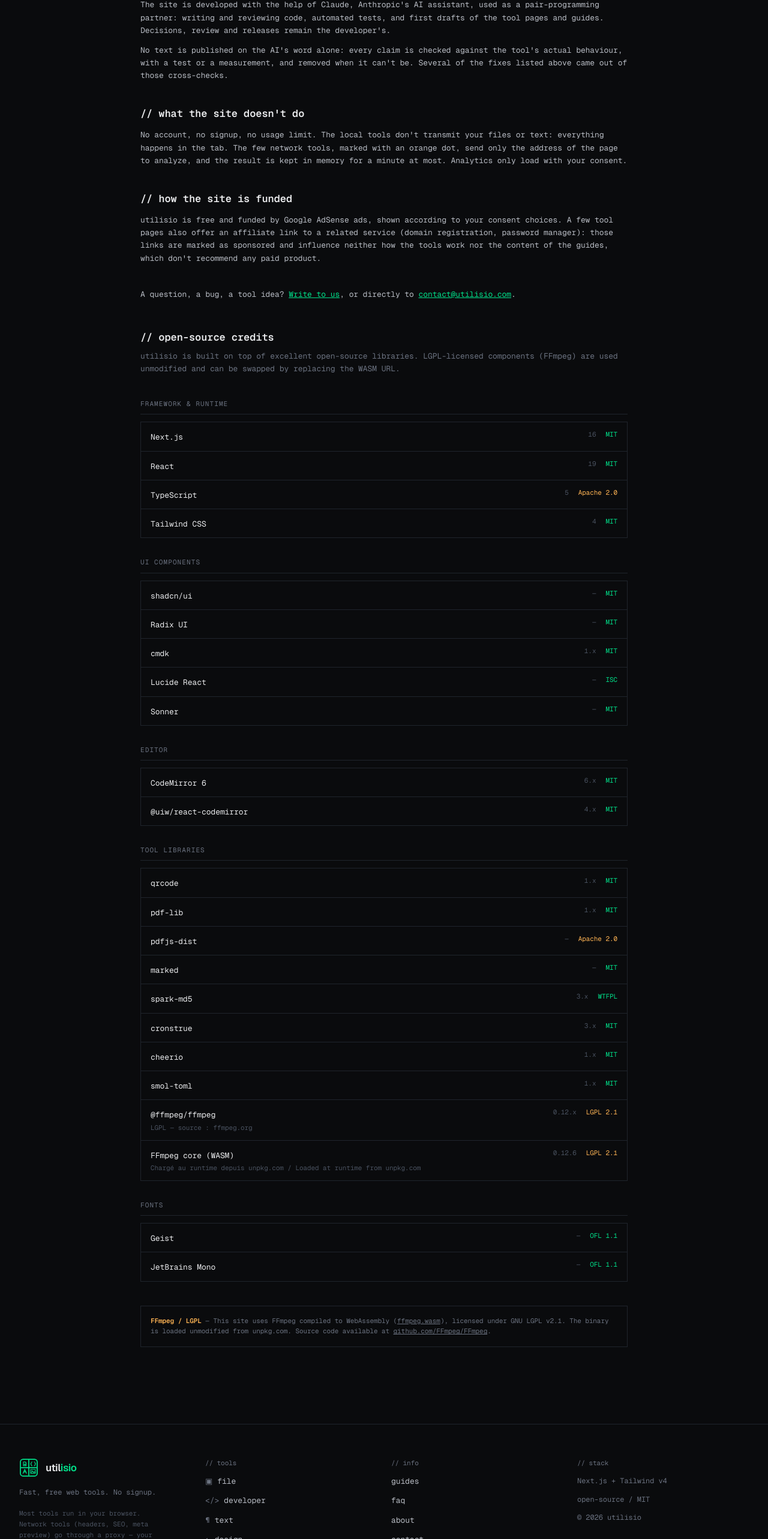
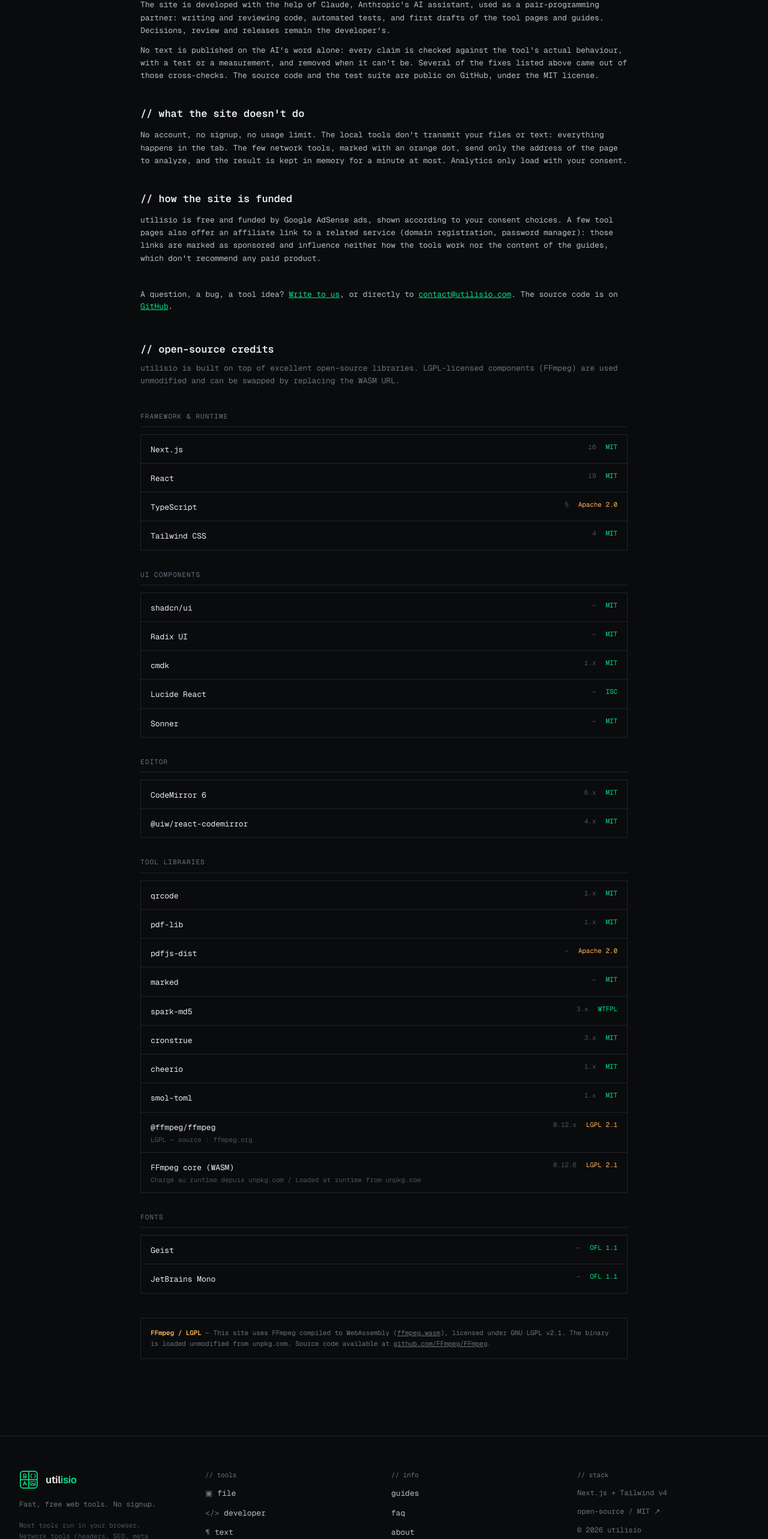
Before and after one commit to devendirect/toolhub, a Next.js app: page /en/about in a window 1280 px wide. Shown: the part 919-3485 px from the top of the page at 60% size. Built offline with nearby package versions, Linux system fonts and the light colour scheme; no server answers.

Commit message:
feat(oss): liens vers le dépôt public (MIT) — encadré outils, pied de page, CGU, mentions légales, à propos

```diff
--- a/app/[lang]/legal/page.tsx
+++ b/app/[lang]/legal/page.tsx
@@ -1,6 +1,6 @@
 import Link from "next/link";
 import type { Metadata } from "next";
-import { SITE_URL, BRAND_NAME } from "@/lib/brand";
+import { SITE_URL, BRAND_NAME, REPO_URL } from "@/lib/brand";
 import { coerceLang } from "@/lib/localePath";
 
 /**
@@ -56,7 +56,7 @@
           <p>{HOST.name}<br />{HOST.address}<br />Téléphone : {HOST.phone}<br />SIREN : {HOST.siren}</p>
         </> },
         { h: "// propriété intellectuelle", body: <>
-          <p>Les textes, guides et le code propre du site sont la propriété de l&apos;éditeur. Leur reproduction à l&apos;identique, totale ou partielle, sans autorisation n&apos;est pas permise ; une courte citation avec un lien vers la page d&apos;origine est bienvenue.</p>
+          <p>Le code source du site, y compris les textes des pages et des guides qu&apos;il contient, est publié sous licence MIT sur <a href={REPO_URL} className="text-brand underline" target="_blank" rel="noopener noreferrer">GitHub</a> : vous pouvez le réutiliser, à condition de conserver la mention de copyright et le texte de la licence. Le nom et le logo {BRAND_NAME} ne sont pas couverts par cette licence.</p>
           <p>Le site s&apos;appuie sur des bibliothèques open source, utilisées selon leurs licences respectives : la liste et les licences figurent sur la page <Link href={`/${l}/about`} className="text-brand underline">à propos</Link>.</p>
         </> },
         { h: "// données personnelles et cookies", body: <>
@@ -75,7 +75,7 @@
           <p>{HOST.name}<br />{HOST.address}<br />Phone: +33 {HOST.phone.slice(1)}<br />SIREN: {HOST.siren}</p>
         </> },
         { h: "// intellectual property", body: <>
-          <p>The texts, guides and the site&apos;s own code belong to the publisher. Copying them in full or in part without permission is not allowed; a short quotation with a link to the original page is welcome.</p>
+          <p>The site&apos;s source code, including the page and guide texts it contains, is published under the MIT license on <a href={REPO_URL} className="text-brand underline" target="_blank" rel="noopener noreferrer">GitHub</a>: you may reuse it as long as you keep the copyright notice and the license text. The {BRAND_NAME} name and logo are not covered by that license.</p>
           <p>The site relies on open-source libraries, used under their respective licenses: the list and licenses are on the <Link href={`/${l}/about`} className="text-brand underline">about</Link> page.</p>
         </> },
         { h: "// personal data and cookies", body: <>
--- a/app/[lang]/terms/page.tsx
+++ b/app/[lang]/terms/page.tsx
@@ -1,5 +1,5 @@
 import type { Metadata } from "next";
-import { BRAND_NAME, SITE_URL } from "@/lib/brand";
+import { BRAND_NAME, SITE_URL, REPO_URL } from "@/lib/brand";
 import type { Lang } from "@/lib/types";
 import { coerceLang } from "@/lib/localePath";
 import { networkToolNames } from "@/lib/tools";
@@ -85,7 +85,7 @@
       {
         heading: "// intellectual property",
         content: [
-          `The ${BRAND_NAME} name, design and underlying code are the property of their respective owners; the site's source is open-source under the MIT license, as noted in the footer. This does not extend to third-party trademarks, fonts, or libraries used under their own licenses, nor to any content you generate using the tools, which remains yours.`,
+          `The ${BRAND_NAME} name, design and underlying code are the property of their respective owners; the site's source code is open source under the MIT license and published on GitHub (${REPO_URL}). This does not extend to third-party trademarks, fonts, or libraries used under their own licenses, nor to any content you generate using the tools, which remains yours.`,
         ],
       },
       {
@@ -164,7 +164,7 @@
       {
         heading: "// propriété intellectuelle",
         content: [
-          `Le nom ${BRAND_NAME}, le design et le code sous-jacent sont la propriété de leurs détenteurs respectifs ; le code source du site est open-source sous licence MIT, comme indiqué en pied de page. Cela ne s'étend pas aux marques, polices ou bibliothèques tierces utilisées sous leurs propres licences, ni au contenu que vous générez à l'aide des outils, qui reste le vôtre.`,
+          `Le nom ${BRAND_NAME}, le design et le code sous-jacent sont la propriété de leurs détenteurs respectifs ; le code source du site est open source sous licence MIT et publié sur GitHub (${REPO_URL}). Cela ne s'étend pas aux marques, polices ou bibliothèques tierces utilisées sous leurs propres licences, ni au contenu que vous générez à l'aide des outils, qui reste le vôtre.`,
         ],
       },
       {
--- a/components/about/AboutStory.tsx
+++ b/components/about/AboutStory.tsx
@@ -1,5 +1,6 @@
 import Link from "next/link";
 import { localePath } from "@/lib/localePath";
+import { REPO_URL } from "@/lib/brand";
 import type { Lang } from "@/lib/types";
 
 /**
@@ -30,7 +31,7 @@
       h: "// comment le site est fait",
       p: [
         "Le site est développé avec l'aide de Claude, l'assistant d'IA d'Anthropic, utilisé comme un binôme de développement : écriture et relecture du code, tests automatiques, premières versions des textes des pages outils et des guides. Les décisions, la relecture et la mise en ligne restent celles du développeur.",
-        "Aucun texte n'est publié sur la seule foi de l'IA : chaque affirmation est vérifiée contre le comportement réel de l'outil, par un test ou une mesure, et retirée quand elle ne peut pas l'être. Plusieurs des corrections citées plus haut sont d'ailleurs nées de ces vérifications croisées.",
+        "Aucun texte n'est publié sur la seule foi de l'IA : chaque affirmation est vérifiée contre le comportement réel de l'outil, par un test ou une mesure, et retirée quand elle ne peut pas l'être. Plusieurs des corrections citées plus haut sont d'ailleurs nées de ces vérifications croisées. Le code source et la suite de tests sont publics sur GitHub, sous licence MIT.",
       ],
     },
     {
@@ -70,7 +71,7 @@
       h: "// how the site is built",
       p: [
         "The site is developed with the help of Claude, Anthropic's AI assistant, used as a pair-programming partner: writing and reviewing code, automated tests, and first drafts of the tool pages and guides. Decisions, review and releases remain the developer's.",
-        "No text is published on the AI's word alone: every claim is checked against the tool's actual behaviour, with a test or a measurement, and removed when it can't be. Several of the fixes listed above came out of those cross-checks.",
+        "No text is published on the AI's word alone: every claim is checked against the tool's actual behaviour, with a test or a measurement, and removed when it can't be. Several of the fixes listed above came out of those cross-checks. The source code and the test suite are public on GitHub, under the MIT license.",
       ],
     },
     {
@@ -108,6 +109,8 @@
         </Link>
         {lang === "fr" ? " — ou directement à " : ", or directly to "}
         <a href="mailto:contact@utilisio.com" className="text-brand underline hover:no-underline">contact@utilisio.com</a>.
+        {lang === "fr" ? " Le code source est sur " : " The source code is on "}
+        <a href={REPO_URL} target="_blank" rel="noopener noreferrer" className="text-brand underline hover:no-underline">GitHub</a>.
       </p>
     </div>
   );
--- a/components/layout/Footer.tsx
+++ b/components/layout/Footer.tsx
@@ -1,7 +1,7 @@
 "use client";
 
 import Link from "next/link";
-import { BRAND_NAME } from "@/lib/brand";
+import { BRAND_NAME, REPO_URL } from "@/lib/brand";
 import { t } from "@/lib/i18n";
 import { useLang } from "@/components/providers/I18nProvider";
 import { LogoMark } from "@/components/brand/LogoMark";
@@ -88,7 +88,7 @@
           <div className="flex flex-col gap-3">
             <div className="font-mono text-[11px] text-dim">{"// stack"}</div>
             <span className="font-mono text-[12px] text-dim">Next.js + Tailwind v4</span>
-            <span className="font-mono text-[12px] text-dim">open-source / MIT</span>
+            <a href={REPO_URL} target="_blank" rel="noopener noreferrer" className="font-mono text-[12px] text-dim hover:text-fg transition-colors duration-150">open-source / MIT ↗</a>
             <span className="font-mono text-[12px] text-dim" suppressHydrationWarning>© {new Date().getFullYear()} {BRAND_NAME}</span>
           </div>
 
--- a/components/tool/TrustSignals.tsx
+++ b/components/tool/TrustSignals.tsx
@@ -1,5 +1,6 @@
 import type { Lang } from "@/lib/types";
 import { t } from "@/lib/i18n";
+import { REPO_URL } from "@/lib/brand";
 
 interface TrustSignalsProps {
   privacy?: "local" | "network";
@@ -32,16 +33,16 @@
         <>
           <Row variant="network">{i.privacyNetwork}</Row>
           <Row>{i.privacyNotStored}</Row>
-          <Row>{i.openSource}</Row>
+          <Row><a href={REPO_URL} target="_blank" rel="noopener noreferrer" className="hover:text-brand underline-offset-2 hover:underline">{i.openSource}</a></Row>
           <p className="font-mono text-[11px] text-dim leading-[1.5] mt-2 pt-2 border-t border-dashed border-line">
-            {"// "}{lang === "fr" ? "nécessite un appel réseau (CORS / base de données)" : "requires a network call (CORS / database)"}
+            {"// "}{lang === "fr" ? "passe par notre serveur : un navigateur ne peut pas lire un autre site directement (CORS)" : "goes through our server: a browser can't read another site directly (CORS)"}
           </p>
         </>
       ) : (
         <>
           <Row>{i.privacyLocal}</Row>
           <Row>{i.privacyNoLog}</Row>
-          <Row>{i.openSource}</Row>
+          <Row><a href={REPO_URL} target="_blank" rel="noopener noreferrer" className="hover:text-brand underline-offset-2 hover:underline">{i.openSource}</a></Row>
         </>
       )}
     </div>
--- a/lib/brand.ts
+++ b/lib/brand.ts
@@ -5,3 +5,6 @@
   en: "Online toolkit. Zero friction.",
 } as const;
 export const SITE_URL = (process.env.NEXT_PUBLIC_SITE_URL ?? "https://utilisio.com").replace(/\/$/, "");
+
+/** Dépôt public du site (licence MIT). À mettre à jour si le dépôt est transféré. */
+export const REPO_URL = "https://github.com/stan97351/toolhub";
```
